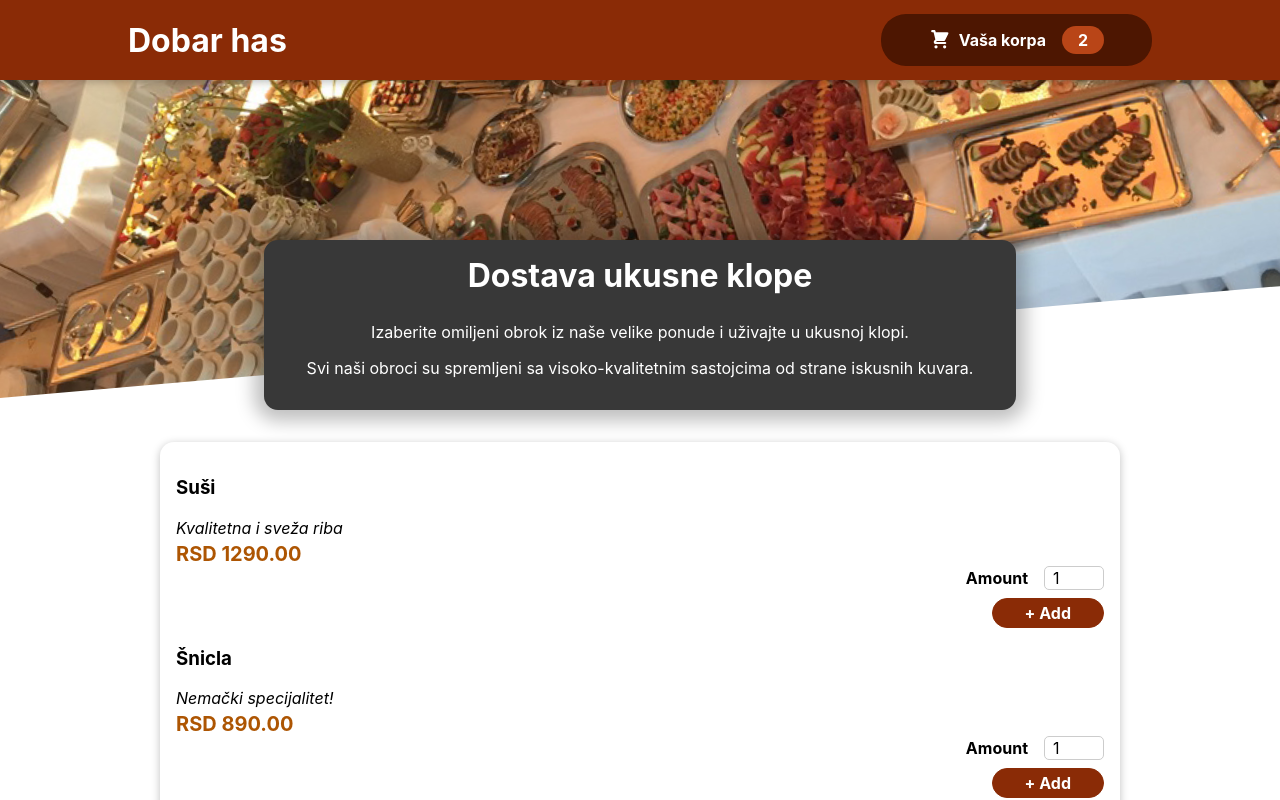
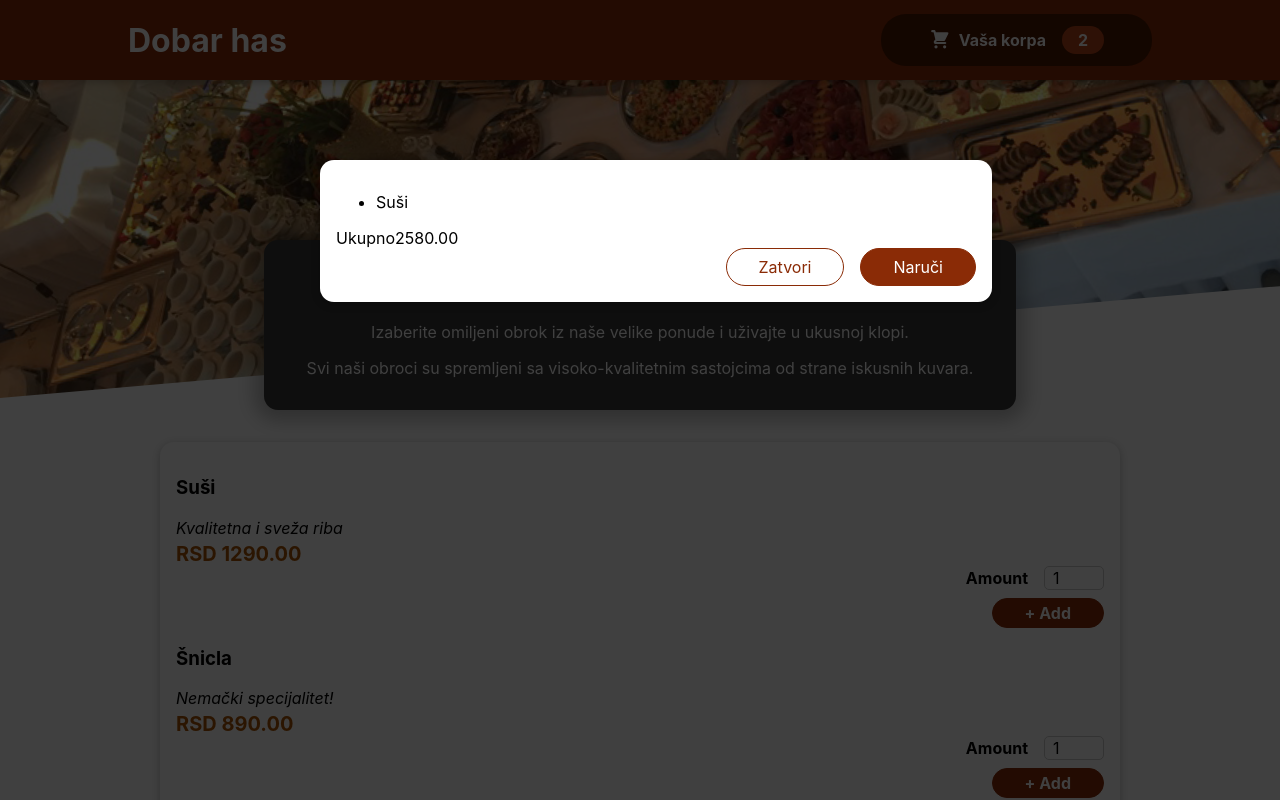
Before and after one commit to ivkeapp/food-order, a React (Create React App) app: page / in a window 1280 px wide. Shown: the top 800 px of the page. Built offline with nearby package versions, Linux system fonts and the light colour scheme.

Commit message:
add cart modal

```diff
--- a/public/index.html
+++ b/public/index.html
@@ -28,6 +28,7 @@
   </head>
   <body>
     <noscript>You need to enable JavaScript to run this app.</noscript>
+    <div id="overlays"></div>
     <div id="root"></div>
     <!--
       This HTML file is a template.
--- a/src/App.js
+++ b/src/App.js
@@ -2,10 +2,12 @@
 import Header from './components/Layout/Header';
 import {Fragment} from 'react';
 import Meals from './components/Meals/Meals';
+import Cart from './components/Cart/Cart'
 
 function App() {
   return (
     <Fragment>
+      <Cart />
       <Header />
       <main>
         <Meals />
--- /dev/null
+++ b/src/components/Cart/Cart.js
@@ -0,0 +1,24 @@
+import Modal from '../UI/Modal';
+import classes from './Cart.module.css'
+
+const Cart = (props) => {
+    const cartItems = <ul>{[{id: 'c1', name: 'Suši', amount: 2, price: 1290.00},
+    ].map((item) => <li>{item.name}</li>)}</ul>;
+
+      return (
+        <Modal>
+            {cartItems}
+            <div>
+                <span>Ukupno</span>
+                <span>2580.00</span>
+            </div>
+            <div className={classes.actions}>
+                <button className={classes['button--alt']}>Zatvori</button>
+                <button className={classes.button}>Naruči</button>
+            </div>
+        </Modal>
+    )
+}
+
+
+export default Cart;
--- /dev/null
+++ b/src/components/Cart/Cart.module.css
@@ -0,0 +1,44 @@
+.cart-items {
+    list-style: none;
+    margin: 0;
+    padding: 0;
+  }
+
+  .total {
+    display: flex;
+    justify-content: space-between;
+    align-items: center;
+    font-weight: bold;
+    font-size: 1.5rem;
+    margin: 1rem 0;
+  }
+
+  .actions {
+    text-align: right;
+  }
+
+  .actions button {
+    font: inherit;
+    cursor: pointer;
+    background-color: transparent;
+    border: 1px solid #8a2b06;
+    padding: 0.5rem 2rem;
+    border-radius: 25px;
+    margin-left: 1rem;
+  }
+
+  .actions button:hover,
+  .actions button:active {
+    background-color: #5a1a01;
+    border-color: #5a1a01;
+    color: white;
+  }
+
+  .actions .button--alt {
+    color: #8a2b06;
+  }
+
+  .actions .button {
+    background-color: #8a2b06;
+    color: white;
+  }
--- /dev/null
+++ b/src/components/UI/Modal.js
@@ -0,0 +1,27 @@
+import { Fragment } from 'react';
+import classes from './Modal.module.css';
+import ReactDOM from 'react-dom';
+
+const Backdrop = props => {
+    return <div className={classes.backdrop}></div>
+};
+const ModalOverlay = props => {
+    return (
+        <div className={classes.modal}>
+            <div className={classes.content}>{props.children}</div>
+        </div>
+    )
+};
+
+const portalElement = document.getElementById('overlays');
+
+const Modal = props => {
+  return <Fragment>
+      {ReactDOM.createPortal(<Backdrop />, portalElement)}
+      {ReactDOM.createPortal(<ModalOverlay>{props.children}</ModalOverlay>, portalElement)}
+  </Fragment>
+}
+
+
+
+export default Modal
--- /dev/null
+++ b/src/components/UI/Modal.module.css
@@ -0,0 +1,40 @@
+.backdrop {
+    position: fixed;
+    top: 0;
+    left: 0;
+    width: 100%;
+    height: 100vh;
+    z-index: 20;
+    background-color: rgba(0, 0, 0, 0.75);
+  }
+
+  .modal {
+    position: fixed;
+    top: 20vh;
+    left: 5%;
+    width: 90%;
+    background-color: white;
+    padding: 1rem;
+    border-radius: 14px;
+    box-shadow: 0 2px 8px rgba(0, 0, 0, 0.25);
+    z-index: 30;
+    animation: slide-down 300ms ease-out forwards;
+  }
+
+  @media (min-width: 768px) {
+    .modal {
+      width: 40rem;
+      left: calc(50% - 20rem);
+    }
+  }
+
+  @keyframes slide-down {
+    from {
+      opacity: 0;
+      transform: translateY(-3rem);
+    }
+    to {
+      opacity: 1;
+      transform: translateY(0);
+    }
+  }
```
